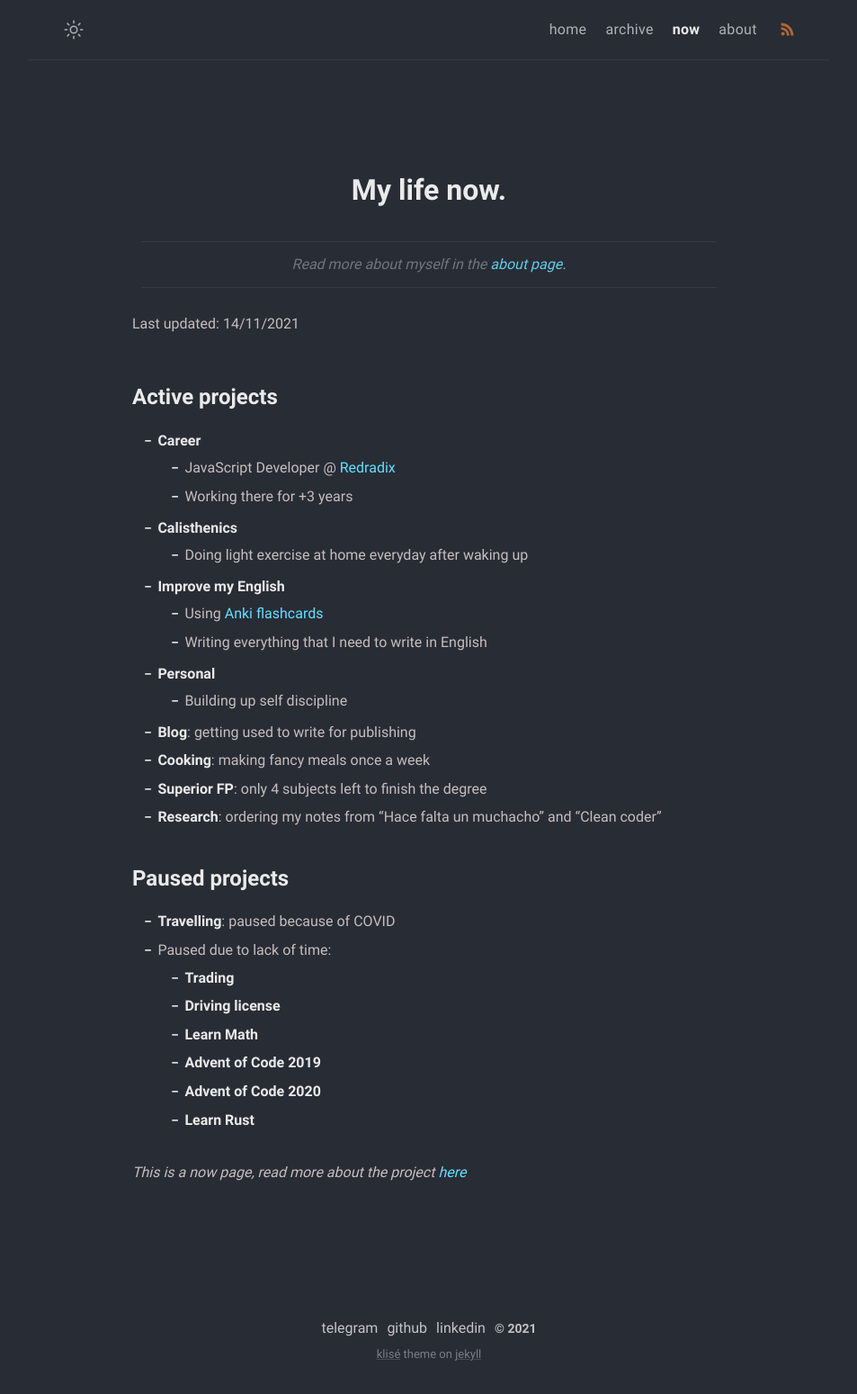
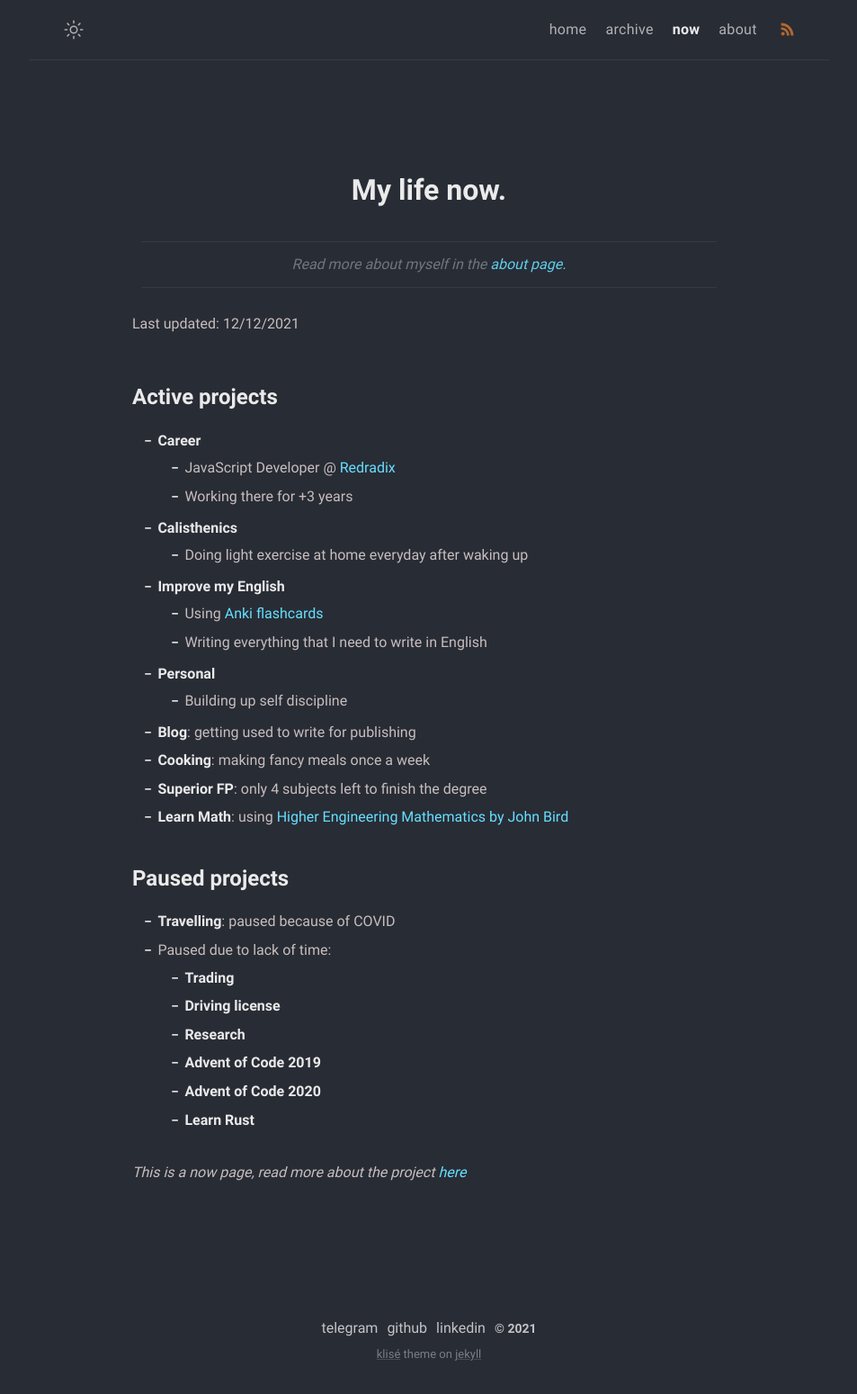
Before and after one commit to MonkeyAndres/MonkeyAndres.github.io, a Jekyll site: the page built from now.md, in a window 1280 px wide. Shown: the whole page at 90% size, without its empty margins (163-1116 px from the left). Built offline with Jekyll 4.4.1, drawn with Linux system fonts in a browser that asks for light colours.

Commit message:
📝 Update now page

```diff
--- a/now.md
+++ b/now.md
@@ -8,7 +8,7 @@ comments: false
 
 > Read more about myself in the [about page.](../about)
 
-Last updated: 14/11/2021
+Last updated: 12/12/2021
 
 # Active projects
 
@@ -25,7 +25,7 @@ Last updated: 14/11/2021
 - **Blog**: getting used to write for publishing
 - **Cooking**: making fancy meals once a week
 - **Superior FP**: only 4 subjects left to finish the degree
-- **Research**: ordering my notes from "Hace falta un muchacho" and "Clean coder"
+- **Learn Math**: using [Higher Engineering Mathematics by John Bird](https://www.amazon.com/Higher-Engineering-Mathematics-7th-ed/dp/0415662826)
 
 # Paused projects
 
```
Also changed, not shown: other parts of now.md (+1 -1 lines).
